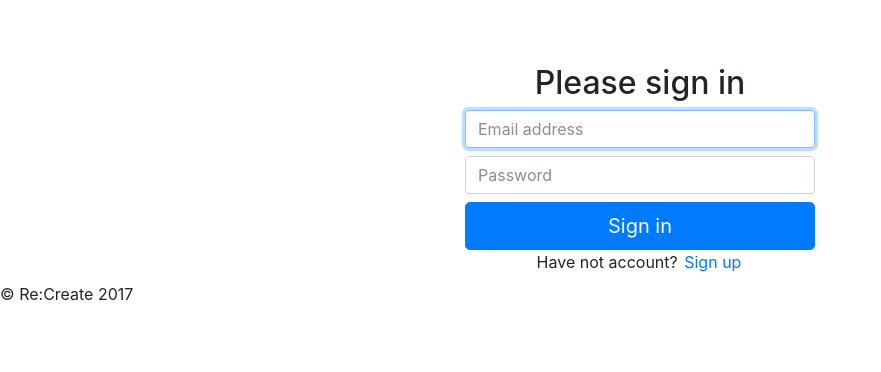
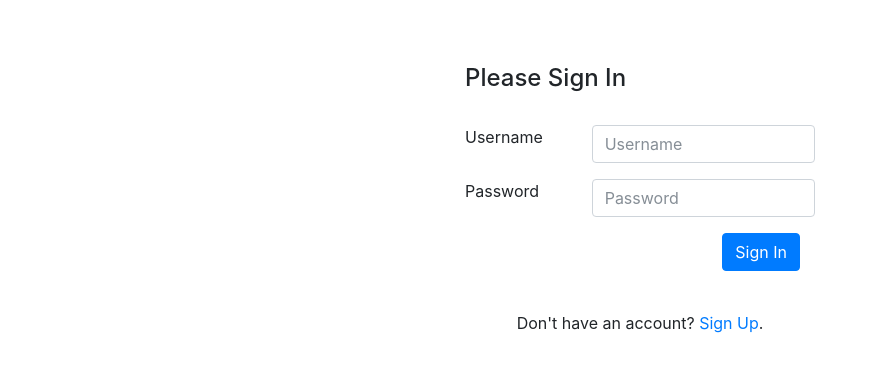
Before and after one commit to DevTarmidi/ReCreate, a CodeIgniter app: page /recreate/ in a window 1280 px wide. Shown: the part 56-428 px from the top of the page, without its empty margins (0-881 px from the left). Run offline with CodeIgniter, Linux system fonts and the light colour scheme.

Commit message:
Fixing sign in page

```diff
--- a/application/config/routes.php
+++ b/application/config/routes.php
@@ -49,6 +49,6 @@ defined('BASEPATH') OR exit('No direct script access allowed');
 | Examples:	my-controller/index	-> my_controller/index
 |		my-controller/my-method	-> my_controller/my_method
 */
-$route['default_controller'] = 'welcome';
+$route['default_controller'] = 'home';
 $route['404_override'] = '';
 $route['translate_uri_dashes'] = FALSE;
--- a/application/controllers/Welcome.php
+++ /dev/null
@@ -1,12 +0,0 @@
-<?php
-defined('BASEPATH') OR exit('No direct script access allowed');
-
-class Welcome extends CI_Controller {
-	public function index()
-	{
-		$data['menu']=1;
-		$this->load->view('header', $data);
-		$this->load->view('body');
-		$this->load->view('footer');
-	}
-}
--- /dev/null
+++ b/application/controllers/home.php
@@ -0,0 +1,65 @@
+<?php
+defined('BASEPATH') OR exit('No direct script access allowed');
+
+class home extends CI_Controller {
+	public function __construct()
+	{
+		parent::__construct();
+		$this->load->library('session');
+		$this->load->helper('form');
+		$this->load->helper('url');
+		$this->load->helper('html');
+		$this->load->database();
+		$this->load->library('form_validation');
+		$this->load->model('recreate_m');
+	}
+
+	public function index()
+	{
+		$data['menu']=1;
+		$this->load->view('header', $data);
+		$this->load->view('footer');
+
+		//get the posted values
+		$username = $this->input->post("txt_username");
+		$password = $this->input->post("txt_password");
+
+		//set validations
+		$this->form_validation->set_rules("txt_username", "Username", "trim|required");
+		$this->form_validation->set_rules("txt_password", "Password", "trim|required");
+
+		if ($this->form_validation->run() == FALSE)
+		{
+			//validation fails
+			$this->load->view('home');
+		}
+		else
+		{
+			//validation succeeds
+			if ($this->input->post('btn_login') == "Login")
+			{
+				//check if username and password is correct
+				$usr_result = $this->recreate_m->getUser($username, $password);
+				if ($usr_result > 0) //active user record is present
+				{
+					//set the session variables
+					$sessiondata = array(
+						'username' => $username,
+						'loginuser' => TRUE
+					);
+					$this->session->set_userdata($sessiondata);
+					redirect('dashboard');
+				}
+				else
+				{
+					$this->session->set_flashdata('msg', '<div class="alert alert-danger text-center">Invalid username and password!</div>');
+					redirect('home');
+				}
+			}
+			else
+			{
+				redirect('home');
+			}
+		}
+	}
+}
--- a/application/controllers/signup.php
+++ b/application/controllers/signup.php
@@ -48,8 +48,7 @@ class signup extends CI_Controller {
             if ($this->recreate_m->insertUser($data))
             {
 				$this->session->set_flashdata(
-					'msg','<div class="alert alert-success text-center">Successfully Registered!
-					<a href="http://localhost/recreate/index.php/" class="alert-link">Sign in</a>.</div>');
+					'msg','<div class="alert alert-success text-center">Successfully Registered!</div>');
 				redirect('signup');
             }
             else
--- a/application/models/recreate_m.php
+++ b/application/models/recreate_m.php
@@ -13,11 +13,11 @@ class recreate_m extends CI_Model {
     return $this->db->insert('user', $user);
   }
 
-  function getUser($email) {
-    $user = $this->db->where('email', $email)->get('users')->row_array();
-    if(count($user) > 0) return $user;
-    return false;
+  function getUser($user, $pass)
+  {
+       $sql = "select * from user where username = '" . $user . "' and password = '" . md5($pass);
+       $query = $this->db->query($sql);
+       return $query->num_rows();
   }
 
-
 }
--- a/application/views/body.php
+++ /dev/null
@@ -1,22 +0,0 @@
-<?php
-
-?>
-<div class="container">
-    <div class="row mt-5">
-    <div class="col-lg-4">
-    </div>
-    <div class="col-lg-4 text-center mt-5">
-        <form class="form-signin" action="signup" method="post">
-        <h2 class="form-signin-heading">Please sign in</h2>
-        <label for="inputEmail" class="sr-only mt-2">Email address</label>
-        <input type="email" id="inputEmail" class="form-control mt-2" placeholder="Email address" maxlength=40 required autofocus>
-        <label for="inputPassword" class="sr-only mt-2">Password</label>
-        <input type="password" id="inputPassword" class="form-control mt-2" placeholder="Password" required>
-        <button class="btn btn-lg btn-primary btn-block mt-2" type="submit">Sign in</button>
-        </form>
-        Have not account? <a style="margin:2px;" href="<?php echo site_url()."signup" ?>" role="button">Sign up</a>
-    </div>
-    <div class="col-lg-4">
-    </div>
-    </div>
-</div>
--- /dev/null
+++ b/application/views/home.php
@@ -0,0 +1,53 @@
+<br><br>
+<div class="container">
+    <div class="row">
+        <div class="col-md-4 col-md-offset-3">
+		</div>
+
+        <div class="col-lg-4 col-sm-4 well">
+            <?php
+            $attributes = array("class" => "form-horizontal", "id" => "loginform", "name" => "loginform");
+            echo form_open("home", $attributes);?>
+            <fieldset>
+                <h4>Please Sign In</h4>
+                <br>
+                <div class="form-group">
+                    <div class="row colbox">
+                        <div class="col-lg-4 col-sm-4">
+                            <label for="txt_username" class="control-label">Username</label>
+                        </div>
+                        <div class="col-lg-8 col-sm-8">
+                            <input class="form-control" id="txt_username" name="txt_username" placeholder="Username" type="text" value="<?php echo set_value('txt_username'); ?>" />
+                            <span class="text-danger"><?php echo form_error('txt_username'); ?></span>
+                        </div>
+                    </div>
+                </div>
+
+                <div class="form-group">
+                    <div class="row colbox">
+                        <div class="col-lg-4 col-sm-4">
+                            <label for="txt_password" class="control-label">Password</label>
+                        </div>
+                        <div class="col-lg-8 col-sm-8">
+                            <input class="form-control" id="txt_password" name="txt_password" placeholder="Password" type="password" value="<?php echo set_value('txt_password'); ?>" />
+                            <span class="text-danger"><?php echo form_error('txt_password'); ?></span>
+                        </div>
+                    </div>
+                </div>
+
+                <div class="form-group">
+                    <div class="col-lg-12 col-sm-12" align="right">
+                        <input id="btn_login" name="btn_login" type="submit" class="btn btn-primary" value="Sign In" />
+                    </div>
+                </div>
+                <br>
+                <center>Don't have an account? <a href="http://localhost/recreate/index.php/signup">Sign Up</a>.</center>
+            </fieldset>
+            <?php echo form_close(); ?>
+            <?php echo $this->session->flashdata('msg'); ?>
+        </div>
+
+        <div class="col-md-4 col-md-offset-3">
+		</div>
+    </div>
+</div>
--- a/application/views/signup.php
+++ b/application/views/signup.php
@@ -49,6 +49,8 @@
 					<?php echo form_close(); ?>
 					<?php echo $this->session->flashdata('msg'); ?>
 				</div>
+				<br>
+				<center>Already have an account? <a href="http://localhost/recreate/">Sign In</a>.</center>
 			</div>
 		</div>
 
```
